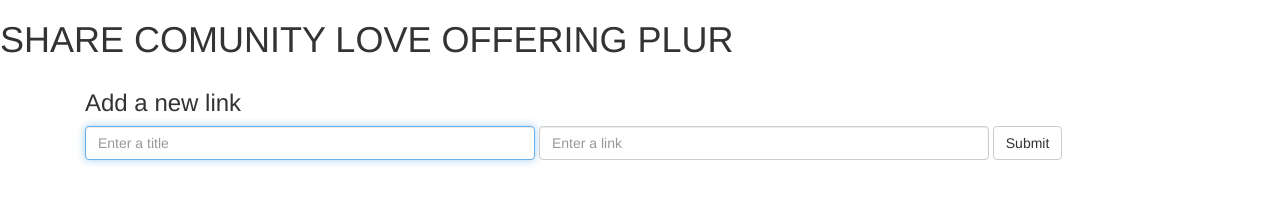
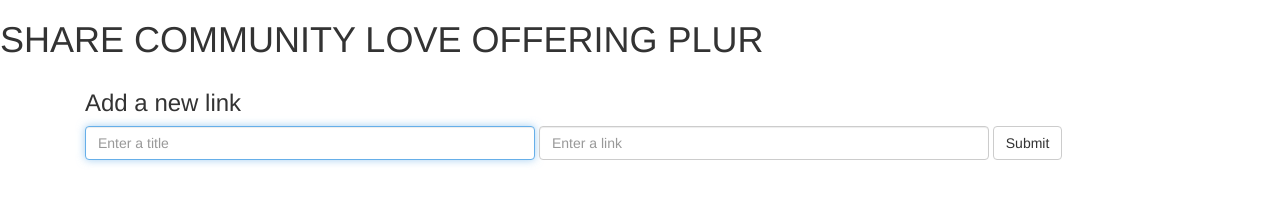
Before and after one commit to alexbeeken/hacker-news, a plain HTML site: page index.html in a window 1280 px wide. Drawn offline with nearby package versions, Linux system fonts and the light colour scheme.

Commit message:
Fixed typo.

```diff
--- a/index.html
+++ b/index.html
@@ -14,7 +14,7 @@
   </head>
   <body>
     <div class="header">
-      <h1>SHARE COMUNITY LOVE OFFERING PLUR</h1>
+      <h1>SHARE COMMUNITY LOVE OFFERING PLUR</h1>
     </div>
     <div class="container">
       <div ui-view></div>
```
